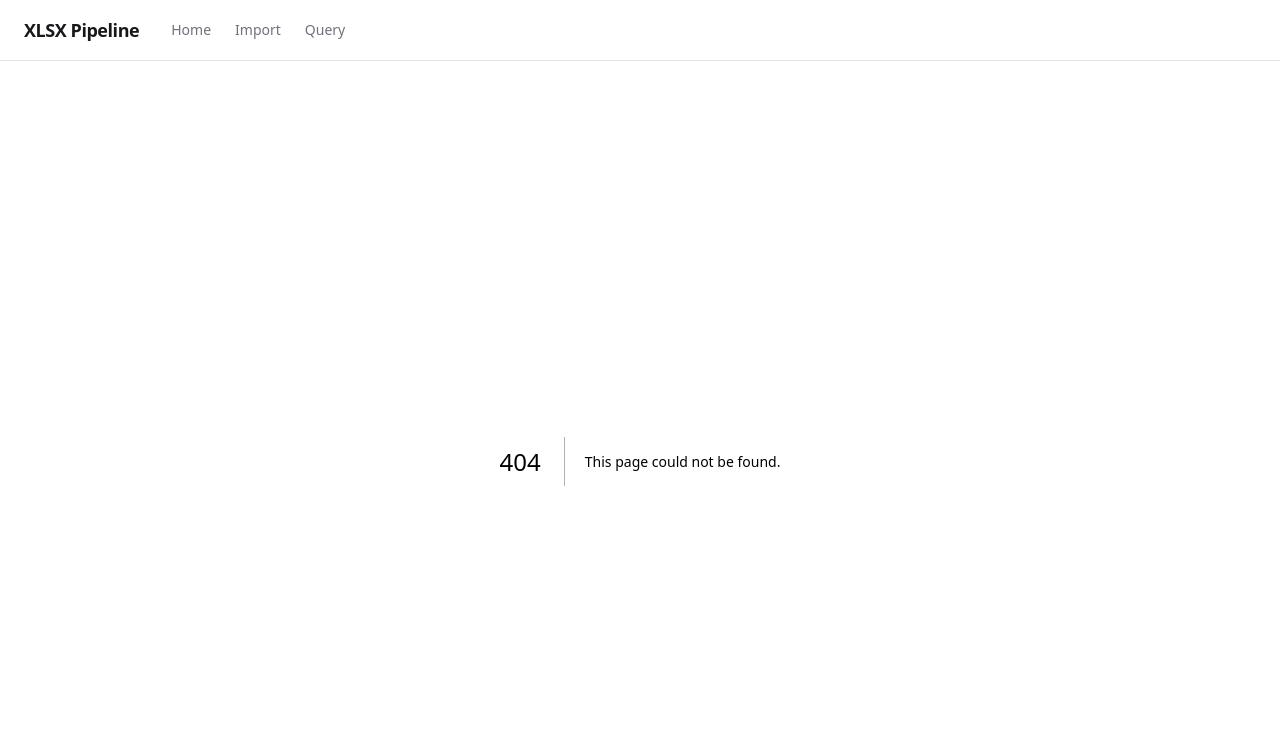
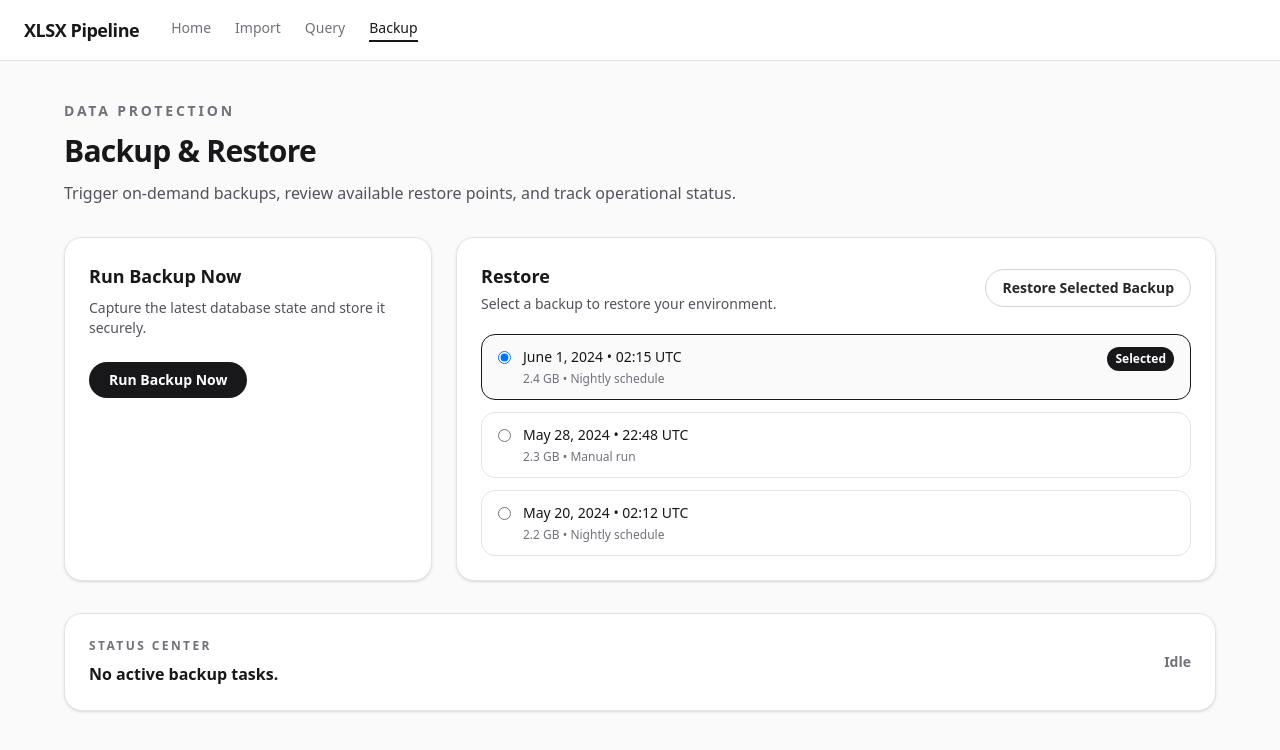
Before and after one commit to kobirhumayun/xlsx-postgres-pipeline, a Next.js app: page /backup in a window 1280 px wide. Before the commit this address had no page. Shown: the top 750 px of the page. Built offline with nearby package versions, Linux system fonts and the light colour scheme.

Commit message:
Add backup management page

```diff
--- /dev/null
+++ b/src/app/backup/page.js
@@ -0,0 +1,203 @@
+"use client";
+
+import { useMemo, useState } from "react";
+
+const initialBackups = [
+  {
+    id: "backup-2024-06-01",
+    label: "June 1, 2024 • 02:15 UTC",
+    size: "2.4 GB",
+    source: "Nightly schedule",
+  },
+  {
+    id: "backup-2024-05-28",
+    label: "May 28, 2024 • 22:48 UTC",
+    size: "2.3 GB",
+    source: "Manual run",
+  },
+  {
+    id: "backup-2024-05-20",
+    label: "May 20, 2024 • 02:12 UTC",
+    size: "2.2 GB",
+    source: "Nightly schedule",
+  },
+];
+
+const statusTone = {
+  idle: "text-zinc-500",
+  loading: "text-zinc-600",
+  success: "text-emerald-600",
+  error: "text-red-600",
+};
+
+export default function BackupPage() {
+  const [backups, setBackups] = useState(initialBackups);
+  const [selectedBackupId, setSelectedBackupId] = useState(initialBackups[0]?.id ?? "");
+  const [status, setStatus] = useState({ type: "idle", message: "" });
+  const [progress, setProgress] = useState("");
+  const [isRunning, setIsRunning] = useState(false);
+  const [isRestoring, setIsRestoring] = useState(false);
+
+  const selectedBackup = useMemo(
+    () => backups.find((backup) => backup.id === selectedBackupId),
+    [backups, selectedBackupId]
+  );
+
+  const simulateDelay = (ms) => new Promise((resolve) => setTimeout(resolve, ms));
+
+  const handleRunBackup = async () => {
+    if (isRunning) return;
+    setIsRunning(true);
+    setStatus({ type: "loading", message: "Backup running..." });
+    setProgress("Snapshotting data and uploading archive.");
+
+    await simulateDelay(1200);
+
+    const timestamp = new Date();
+    const label = `${timestamp.toLocaleDateString("en-US", {
+      month: "short",
+      day: "2-digit",
+      year: "numeric",
+    })} • ${timestamp.toLocaleTimeString("en-US", {
+      hour: "2-digit",
+      minute: "2-digit",
+      timeZoneName: "short",
+    })}`;
+    const newBackup = {
+      id: `backup-${timestamp.getTime()}`,
+      label,
+      size: "2.5 GB",
+      source: "Manual run",
+    };
+
+    setBackups((prev) => [newBackup, ...prev]);
+    setSelectedBackupId(newBackup.id);
+    setStatus({ type: "success", message: "Backup completed successfully." });
+    setProgress("New backup available for restore.");
+    setIsRunning(false);
+  };
+
+  const handleRestore = async () => {
+    if (!selectedBackupId || isRestoring) {
+      setStatus({ type: "error", message: "Select a backup before restoring." });
+      setProgress("");
+      return;
+    }
+
+    setIsRestoring(true);
+    setStatus({ type: "loading", message: "Restore in progress..." });
+    setProgress("Validating archive and applying changes.");
+
+    await simulateDelay(1400);
+
+    setStatus({ type: "success", message: "Restore completed. Systems are back online." });
+    setProgress(`Restored from ${selectedBackup?.label ?? "selected backup"}.`);
+    setIsRestoring(false);
+  };
+
+  return (
+    <div className="min-h-screen bg-zinc-50 px-6 py-10 text-zinc-900">
+      <main className="mx-auto flex w-full max-w-6xl flex-col gap-8">
+        <header className="space-y-3">
+          <p className="text-sm font-semibold uppercase tracking-[0.2em] text-zinc-500">
+            Data Protection
+          </p>
+          <h1 className="text-3xl font-semibold tracking-tight">Backup &amp; Restore</h1>
+          <p className="text-base text-zinc-600">
+            Trigger on-demand backups, review available restore points, and track operational status.
+          </p>
+        </header>
+
+        <section className="grid gap-6 lg:grid-cols-3">
+          <div className="rounded-2xl border border-zinc-200 bg-white p-6 shadow-sm lg:col-span-1">
+            <h2 className="text-lg font-semibold">Run Backup Now</h2>
+            <p className="mt-2 text-sm text-zinc-600">
+              Capture the latest database state and store it securely.
+            </p>
+            <div className="mt-6 flex items-center gap-3">
+              <button
+                type="button"
+                onClick={handleRunBackup}
+                disabled={isRunning}
+                className="rounded-full bg-zinc-900 px-5 py-2 text-sm font-semibold text-white transition hover:bg-zinc-800 disabled:cursor-not-allowed disabled:opacity-60"
+              >
+                {isRunning ? "Running backup..." : "Run Backup Now"}
+              </button>
+              {isRunning && (
+                <span className="text-sm text-zinc-500">Estimated time: ~2 minutes</span>
+              )}
+            </div>
+          </div>
+
+          <div className="rounded-2xl border border-zinc-200 bg-white p-6 shadow-sm lg:col-span-2">
+            <div className="flex flex-wrap items-center justify-between gap-3">
+              <div>
+                <h2 className="text-lg font-semibold">Restore</h2>
+                <p className="mt-1 text-sm text-zinc-600">
+                  Select a backup to restore your environment.
+                </p>
+              </div>
+              <button
+                type="button"
+                onClick={handleRestore}
+                disabled={isRestoring}
+                className="rounded-full border border-zinc-300 px-4 py-2 text-sm font-semibold text-zinc-800 transition hover:border-zinc-400 hover:text-zinc-900 disabled:cursor-not-allowed disabled:opacity-60"
+              >
+                {isRestoring ? "Restoring..." : "Restore Selected Backup"}
+              </button>
+            </div>
+
+            <div className="mt-5 grid gap-3">
+              {backups.map((backup) => (
+                <label
+                  key={backup.id}
+                  className={`flex cursor-pointer items-start gap-3 rounded-xl border px-4 py-3 text-sm transition ${selectedBackupId === backup.id
+                    ? "border-zinc-900 bg-zinc-50"
+                    : "border-zinc-200 bg-white hover:border-zinc-300"
+                    }`}
+                >
+                  <input
+                    type="radio"
+                    name="backup"
+                    value={backup.id}
+                    checked={selectedBackupId === backup.id}
+                    onChange={() => setSelectedBackupId(backup.id)}
+                    className="mt-1"
+                  />
+                  <div className="flex flex-1 flex-col gap-1">
+                    <span className="font-medium text-zinc-900">{backup.label}</span>
+                    <span className="text-xs text-zinc-500">
+                      {backup.size} • {backup.source}
+                    </span>
+                  </div>
+                  {selectedBackupId === backup.id && (
+                    <span className="rounded-full bg-zinc-900 px-2 py-1 text-xs font-semibold text-white">
+                      Selected
+                    </span>
+                  )}
+                </label>
+              ))}
+            </div>
+          </div>
+        </section>
+
+        <section className="rounded-2xl border border-zinc-200 bg-white p-6 text-sm shadow-sm">
+          <div className="flex flex-col gap-3 md:flex-row md:items-center md:justify-between">
+            <div>
+              <p className="text-xs font-semibold uppercase tracking-[0.2em] text-zinc-500">
+                Status Center
+              </p>
+              <p className="mt-2 text-base font-semibold text-zinc-900">
+                {status.message || "No active backup tasks."}
+              </p>
+              {progress && <p className="mt-1 text-sm text-zinc-600">{progress}</p>}
+            </div>
+            <div className={`text-sm font-semibold ${statusTone[status.type]}`}>
+              {status.type === "idle" ? "Idle" : status.type.toUpperCase()}
+            </div>
+          </div>
+        </section>
+      </main>
+    </div>
+  );
+}
--- a/src/app/page.js
+++ b/src/app/page.js
@@ -28,6 +28,12 @@ export default function Home() {
                 "Execute raw SQL queries against multiple tables and export results.",
               href: "/query",
             },
+            {
+              title: "Backup",
+              description:
+                "Create backups and restore to a selected point in time.",
+              href: "/backup",
+            },
           ].map((card) => (
             <a
               key={card.title}
--- a/src/components/Navbar.js
+++ b/src/components/Navbar.js
@@ -12,6 +12,7 @@ export function Navbar() {
         { href: "/", label: "Home" },
         { href: "/import", label: "Import" },
         { href: "/query", label: "Query" },
+        { href: "/backup", label: "Backup" },
     ];
 
     return (
```
